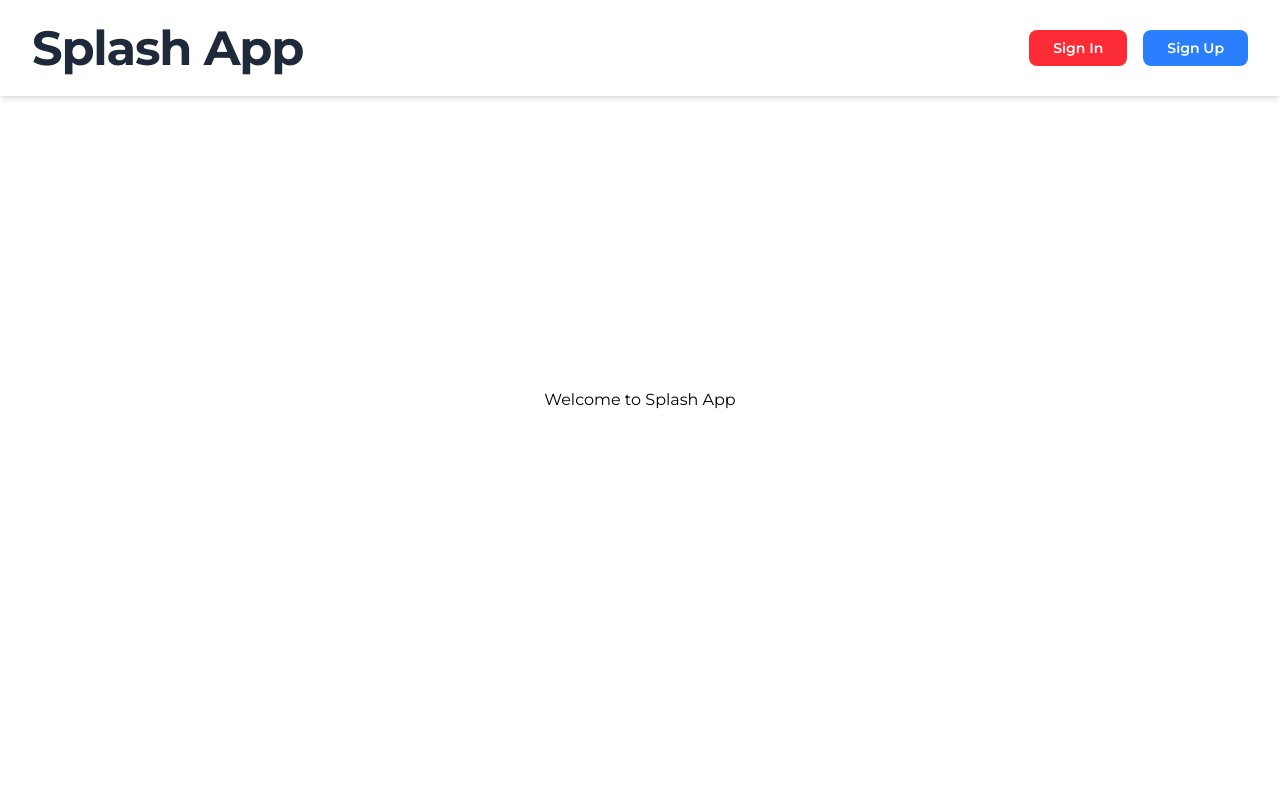
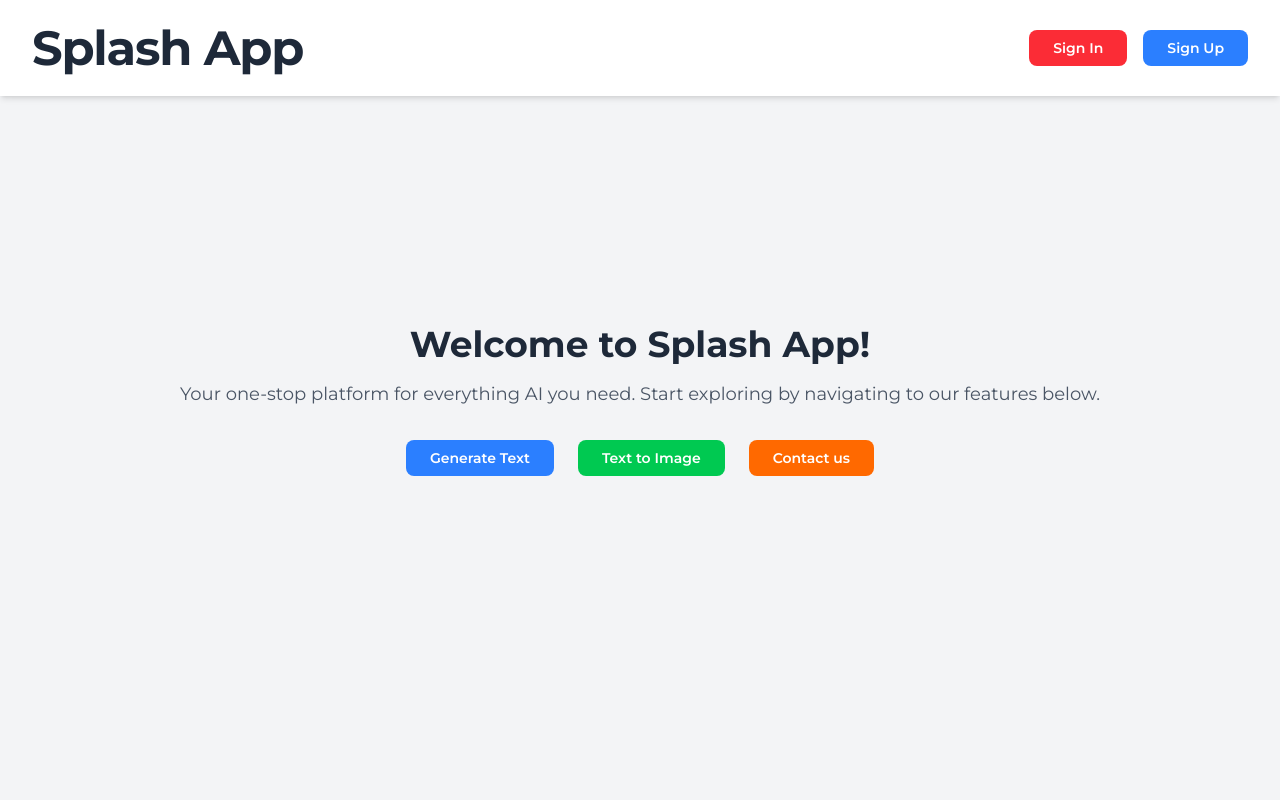
Before and after one commit to EliasDerbewBelay/alx-project-0x03-setup, a Next.js app in the folder alx-project-0x03/: page / in a window 1280 px wide. Shown: the top 800 px of the page. Built offline with nearby package versions, Linux system fonts and the light colour scheme.

Commit message:
Setting up our landing page with Imperative routing

```diff
--- a/alx-project-0x03/pages/index.tsx
+++ b/alx-project-0x03/pages/index.tsx
@@ -1,8 +1,43 @@
-const Home: React.FC = () => {
+import Button from "@/components/common/Button";
+import { useRouter } from "next/router";
+
+interface PageRouteProps {
+  pageRoute: string;
+}
+
+export default function Home() {
+  const router = useRouter();
+
+  const routeToNextPage = ({ pageRoute }: PageRouteProps) => {
+    router.push(pageRoute, undefined, { shallow: false });
+  };
   return (
-    <div className="min-h-screen flex justify-center items-center">
-      <h1> Welcome to Splash App </h1>
+    <div className="min-h-screen bg-gray-100 flex flex-col justify-center items-center text-center">
+      <h1 className="text-4xl font-bold text-gray-800 mb-4">
+        Welcome to Splash App!
+      </h1>
+      <p className="text-lg text-gray-600 mb-8">
+        Your one-stop platform for everything AI you need. Start exploring by
+        navigating to our features below.
+      </p>
+
+      <div className="flex gap-6">
+        <Button
+          action={() => routeToNextPage({ pageRoute: "/generate-text-ai" })}
+          buttonLabel="Generate Text"
+          buttonBackgroundColor="blue"
+        />
+        <Button
+          action={() => routeToNextPage({ pageRoute: "/text-to-image" })}
+          buttonLabel="Text to Image"
+          buttonBackgroundColor="green"
+        />
+        <Button
+          action={() => routeToNextPage({ pageRoute: "/counter-app" })}
+          buttonLabel="Contact us"
+          buttonBackgroundColor="orange"
+        />
+      </div>
     </div>
   );
-};
-export default Home;
+}
```
